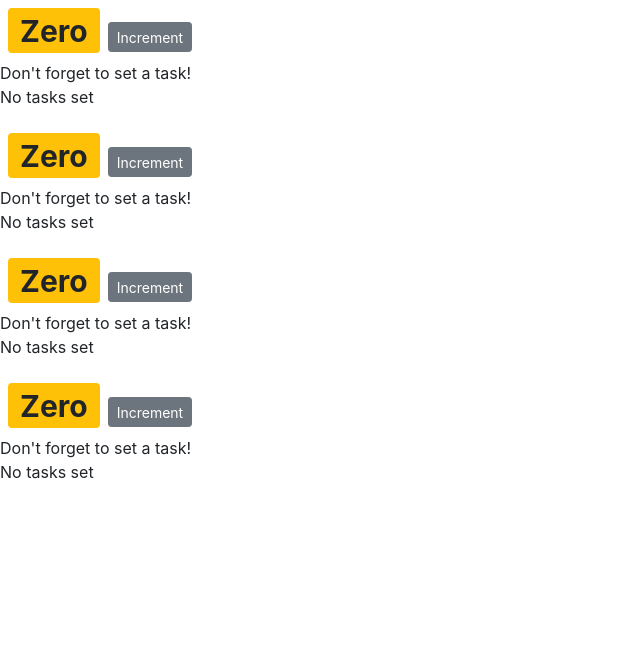
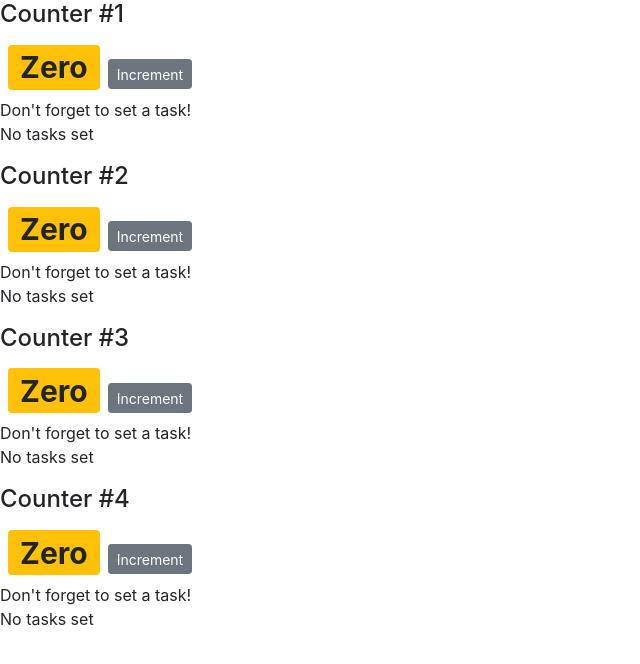
Before and after one commit to RosaRend/react-to-do, a React (Create React App) app: page / in a window 1280 px wide. Shown: the top 664 px of the page, without its empty margins (0-640 px from the left). Built offline with nearby package versions, Linux system fonts and the light colour scheme.

Commit message:
childrens

```diff
--- a/src/components/counter.jsx
+++ b/src/components/counter.jsx
@@ -41,11 +41,12 @@
   };
 
   render() {
-    console.log("props", this.props);
-
+    console.log(this.props);
+    //will include all the attributes we set
     // let classes = this.getBadgeClasses();
     return (
       <React.Fragment>
+        {this.props.children}
         {/* <img src={this.state.imageUrl} alt="" /> */}
         <span style={this.style} className={this.getBadgeClasses()}>
           {this.formatCount()}
--- a/src/components/counters.jsx
+++ b/src/components/counters.jsx
@@ -15,7 +15,9 @@
     return (
       <div>
         {this.state.counters.map(counter => (
-          <Counter key={counter.id} value={counter.value} selected={true} />
+          <Counter key={counter.id} value={counter.value}>
+            <h4>Counter #{counter.id}</h4>
+          </Counter>
         ))}
       </div>
     );
```
